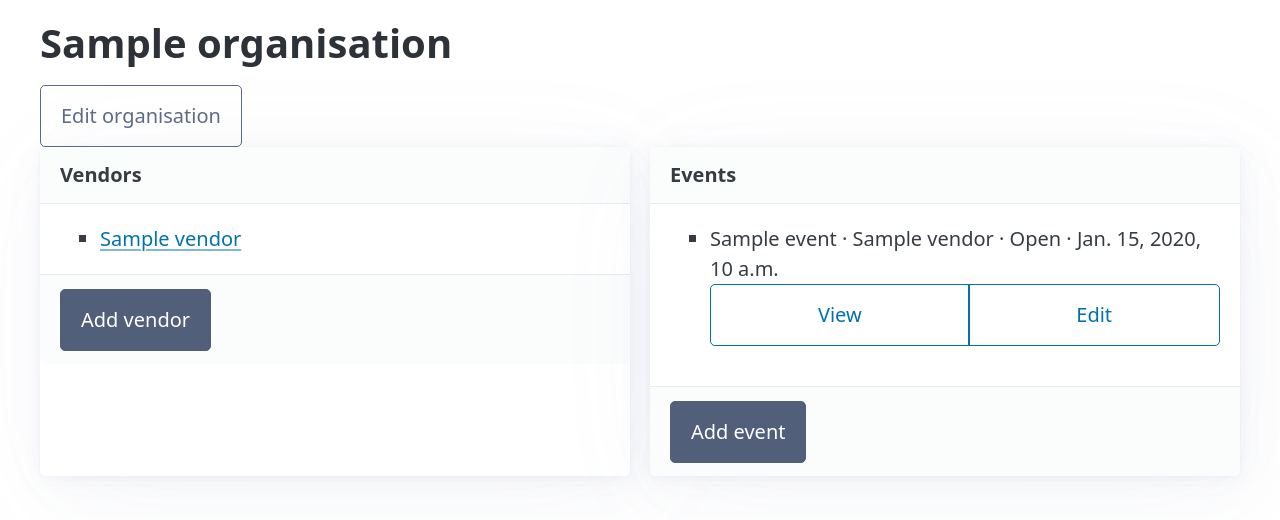
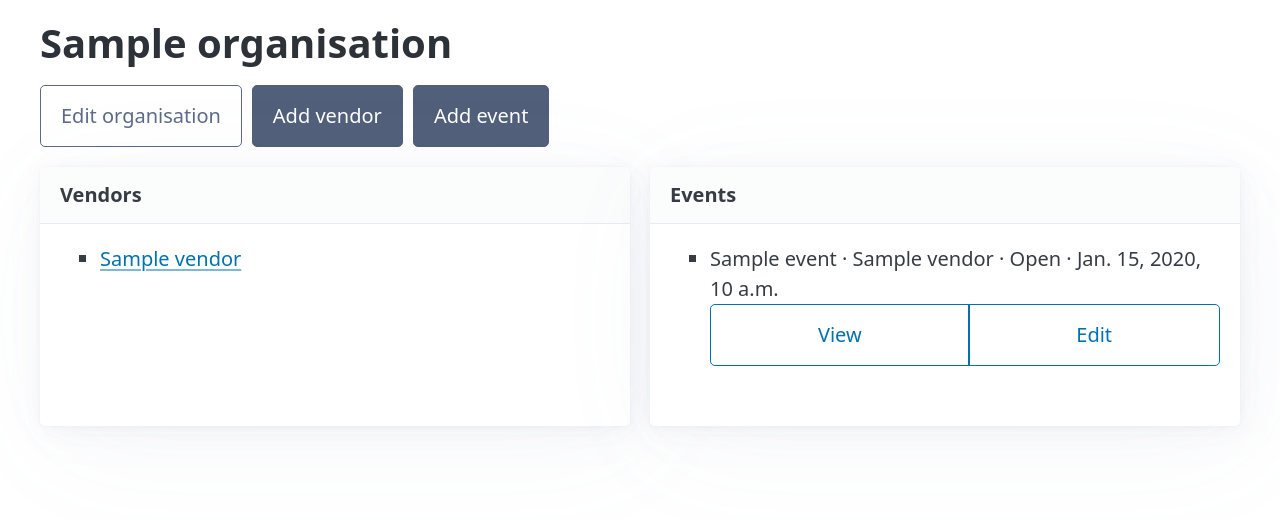
Before and after one commit to lynchdean/pizzapool2, a Django app: a page that uses templates/base.html in a window 1280 px wide. Shown: the part 122-642 px from the top of the page. Run offline with Django 5.2, Linux system fonts and the light colour scheme; a user stored in the database is signed in; tables that the repository leaves empty hold one stand-in row (values such as "Sample post").

Commit message:
action bar styling for all detail page buttons

```diff
--- a/events/templates/events/event_detail.html
+++ b/events/templates/events/event_detail.html
@@ -7,7 +7,9 @@
 </hgroup>
 
 {% if can_manage %}
-<a href="{% url 'organisations:event_edit' event.organisation.slug event.public_id %}" role="button" class="secondary outline">Edit event</a>
+<div class="action-bar">
+  <a href="{% url 'organisations:event_edit' event.organisation.slug event.public_id %}" role="button" class="secondary outline">Edit event</a>
+</div>
 {% endif %}
 
 {% if order_summary %}
--- a/organisations/templates/organisations/organisation_detail.html
+++ b/organisations/templates/organisations/organisation_detail.html
@@ -4,7 +4,11 @@
 <h1>{{ organisation.name }}</h1>
 
 {% if can_manage %}
-  <a href="{% url 'organisations:organisation_edit' organisation.slug %}" role="button" class="secondary outline">Edit organisation</a>
+  <div class="action-bar">
+    <a href="{% url 'organisations:organisation_edit' organisation.slug %}" role="button" class="secondary outline">Edit organisation</a>
+    <a href="{% url 'organisations:vendor_create' organisation.slug %}" role="button" class="secondary">Add vendor</a>
+    <a href="{% url 'organisations:event_create' organisation.slug %}" role="button" class="secondary">Add event</a>
+  </div>
 {% endif %}
 
 <div class="grid">
@@ -20,9 +24,6 @@
     {% else %}
       <p>No vendors yet.</p>
     {% endif %}
-    <footer>
-      <a href="{% url 'organisations:vendor_create' organisation.slug %}" role="button" class="secondary">Add vendor</a>
-    </footer>
   </article>
   {% endif %}
 
@@ -45,11 +46,6 @@
     {% else %}
       <p>No events yet.</p>
     {% endif %}
-    {% if can_manage %}
-      <footer>
-        <a href="{% url 'organisations:event_create' organisation.slug %}" role="button" class="secondary">Add event</a>
-      </footer>
-    {% endif %}
   </article>
 </div>
 {% endblock %}
--- a/templates/base.html
+++ b/templates/base.html
@@ -11,6 +11,13 @@
   <style>
     li.success { color: var(--pico-ins-color); }
     li.error { color: var(--pico-del-color); }
+
+    .action-bar {
+      display: flex;
+      align-items: center;
+      gap: 0.5rem;
+      margin-bottom: var(--pico-spacing);
+    }
 
     .menu-item-fields {
       display: flex;
```
Also changed, not shown: vendors/templates/vendors/vendor_detail.html (+5 -4 lines).
